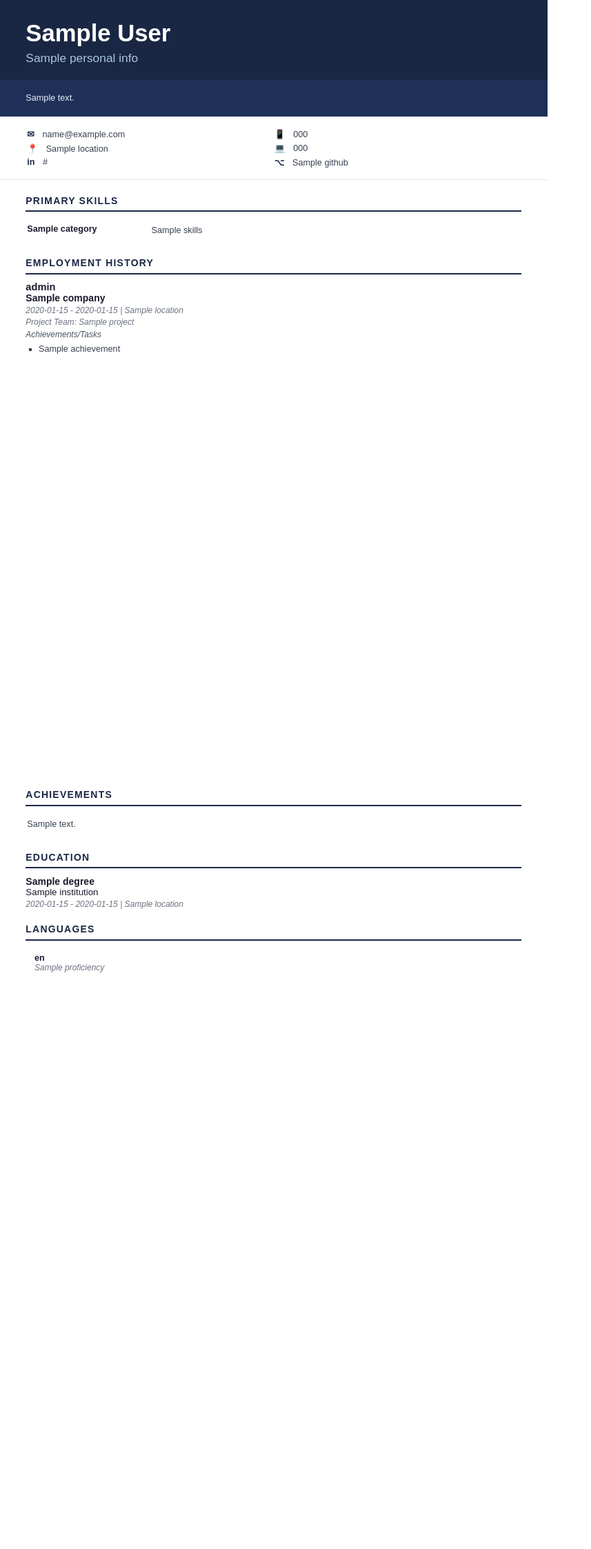
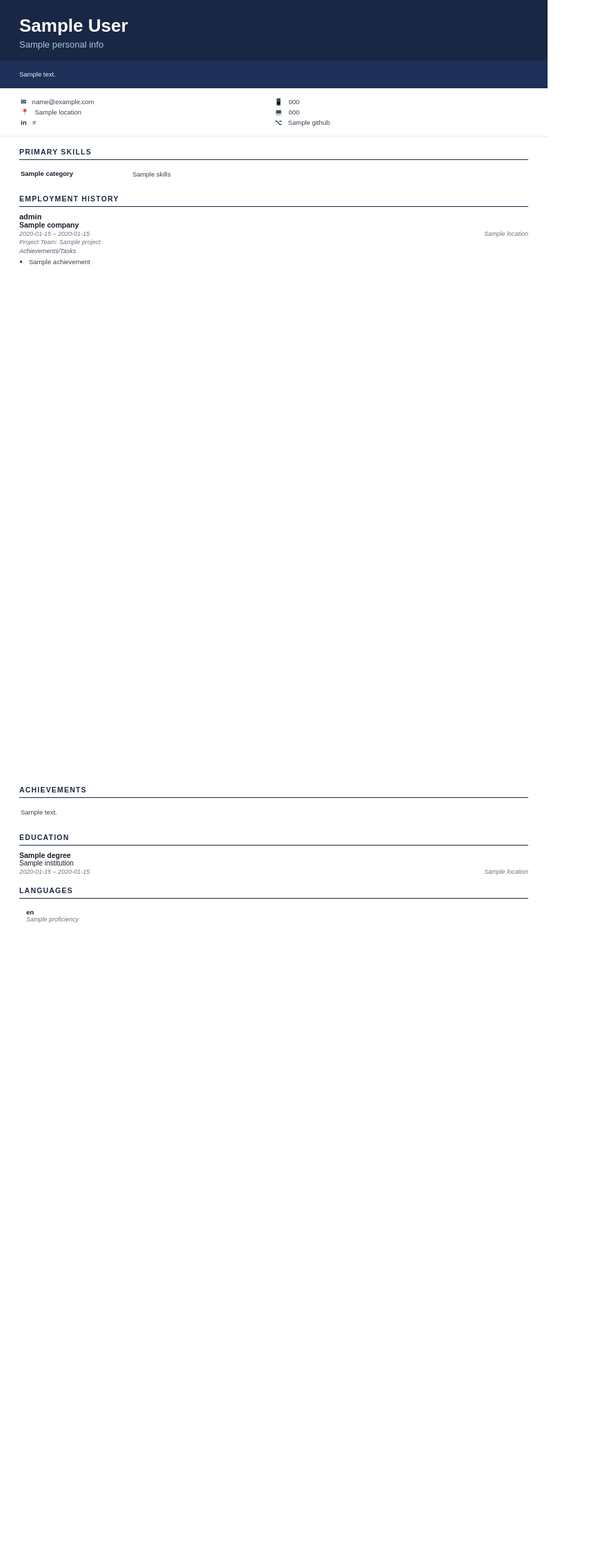
Before and after one commit to Joseph24x7/CreateResume, a Spring app: template backend/src/main/resources/templates/resume-pdf.html in a window 1280 px wide. Shown: the whole page at 69% size, without its empty margins (0-857 px from the left). Before the commit the page ends 1410 px from the top, so only its background shows below. Run offline with Thymeleaf, Linux system fonts and the light colour scheme; the template is opened without the code that fills it: most values are stand-ins (such as "Sample title", 1, 10 or a date in 2020); data that the repository does not hold is empty.

Commit message:
Synchronize PDF styling units to px matching the browser preview exactly and format metadata floats

```diff
--- a/backend/src/main/resources/templates/resume-pdf.html
+++ b/backend/src/main/resources/templates/resume-pdf.html
@@ -6,6 +6,8 @@
     <meta http-equiv="Content-Type" content="text/html; charset=UTF-8"/>
     <title th:text="${resume.title}">Resume</title>
     <style>
+        @import url('https://fonts.googleapis.com/css2?family=Inter:wght@400;600;700&amp;family=Outfit:wght@400;600;700&amp;family=Roboto:wght@400;500;700&amp;family=Lora:ital,wght@0,400;0,700;1,400&amp;display=swap');
+
         @page {
             size: A4;
             margin: 0;
@@ -14,14 +16,16 @@
 
         body {
             font-family: Arial, Helvetica, sans-serif;
-            font-size: 10pt;
+            font-size: 10px;
             color: #1a1a2e;
             background-color: #ffffff;
+            -webkit-print-color-adjust: exact !important;
+            print-color-adjust: exact !important;
         }
 
         .page {
-            width: 210mm;
-            height: 297mm;
+            width: 794px;
+            height: 1123px;
             overflow: hidden;
             position: relative;
             background-color: #ffffff;
@@ -35,59 +39,55 @@
             break-after: avoid;
         }
 
-        .header { background-color: #1a2744; color: white; padding: 22pt 28pt 16pt 28pt; }
-        .header-name { font-size: 26pt; font-weight: bold; margin-bottom: 4pt; }
-        .header-title { font-size: 13pt; color: #a8c4e0; }
+        .header { background-color: #1a2744; color: white; padding: 22px 28px 16px 28px; }
+        .header-name { font-size: 26px; font-weight: bold; margin-bottom: 4px; }
+        .header-title { font-size: 13px; color: #a8c4e0; }
 
-        .summary-band { background-color: #1e3057; color: #e8f0f8; padding: 12pt 28pt; font-size: 9.5pt; line-height: 1.65; }
+        .summary-band { background-color: #1e3057; color: #e8f0f8; padding: 12px 28px; font-size: 9.5px; line-height: 1.65; }
 
-        .contact-bar { padding: 10pt 28pt; border-bottom: 1px solid #e2e8f0; }
+        .contact-bar { padding: 10px 28px; border-bottom: 1px solid #e2e8f0; }
         .contact-table { width: 100%; }
-        .contact-item { font-size: 9.5pt; color: #374151; padding: 2pt 0; }
-        .contact-icon { color: #1a2744; font-weight: bold; margin-right: 6pt; }
+        .contact-item { font-size: 9.5px; color: #374151; padding: 2px 0; }
+        .contact-icon { color: #1a2744; font-weight: bold; margin-right: 6px; }
 
-        .body-content { padding: 0 28pt; }
+        .body-content { padding: 0 28px; }
 
-        .section { margin-top: 16pt; }
-        .section-title { font-size: 10.5pt; font-weight: bold; color: #1a2744; text-transform: uppercase;
-                          letter-spacing: 1.2px; padding-bottom: 5pt; border-bottom: 1.5pt solid #1a2744; margin-bottom: 8pt; }
+        .section { margin-top: 16px; }
+        .section-title { font-size: 10.5px; font-weight: bold; color: #1a2744; text-transform: uppercase;
+                          letter-spacing: 1.2px; padding-bottom: 5px; border-bottom: 1.5px solid #1a2744; margin-bottom: 8px; }
 
         .skills-table { width: 100%; }
-        .skill-category { font-weight: bold; font-size: 9.5pt; width: 25%; vertical-align: top; padding: 4pt 12pt 4pt 0; color: #1a1a2e; }
-        .skill-values { font-size: 9.5pt; vertical-align: top; padding: 4pt 0; color: #374151; line-height: 1.5; }
+        .skill-category { font-weight: bold; font-size: 9.5px; width: 160px; vertical-align: top; padding: 4px 12px 4px 0; color: #1a1a2e; }
+        .skill-values { font-size: 9.5px; vertical-align: top; padding: 4px 0; color: #374151; line-height: 1.5; }
 
-        .exp-entry { margin-bottom: 14pt; }
-        .exp-role { font-weight: bold; font-size: 11pt; color: #1a1a2e; }
-        .exp-company { font-weight: bold; font-size: 10.5pt; color: #1a1a2e; margin-bottom: 2pt; }
-        .exp-meta { color: #6b7280; font-size: 9pt; font-style: italic; margin-bottom: 2pt; }
-        .exp-project { color: #6b7280; font-size: 9pt; font-style: italic; margin-bottom: 3pt; }
-        .exp-label { font-size: 9pt; font-style: italic; color: #4b5563; margin-bottom: 3pt; }
-        .exp-bullets { margin-left: 14pt; }
-        .exp-bullets li { font-size: 9.5pt; line-height: 1.6; margin-bottom: 2pt; list-style-type: square; color: #374151; }
+        .exp-entry { margin-bottom: 14px; }
+        .exp-role { font-weight: bold; font-size: 11px; color: #1a1a2e; }
+        .exp-company { font-weight: bold; font-size: 10.5px; color: #1a1a2e; margin-bottom: 2px; }
 
-        /* Page 2 Subtle Header */
-        .header-subtle {
-            border-bottom: 2.5pt solid #1a2744;
-            padding: 18pt 28pt 12pt 28pt;
-            background-color: #f8fafc;
-            margin-bottom: 10pt;
-        }
-        .header-subtle-table { width: 100%; }
-        .header-subtle-name { font-size: 13pt; font-weight: bold; color: #1a2744; text-transform: uppercase; letter-spacing: 0.5px; }
-        .header-subtle-title { font-size: 9.5pt; color: #6b7280; font-style: italic; text-align: right; }
+        .exp-meta { color: #6b7280; font-size: 9px; font-style: italic; margin-bottom: 2px; }
+        .exp-dates { float: left; }
+        .exp-location { float: right; }
+
+        .exp-project { color: #6b7280; font-size: 9px; font-style: italic; margin-bottom: 3px; }
+        .exp-label { font-size: 9px; font-style: italic; color: #4b5563; margin-bottom: 3px; }
+        .exp-bullets { margin-left: 14px; list-style-type: square; color: #1a2744; }
+        .exp-bullets li { font-size: 9.5px; line-height: 1.6; margin-bottom: 2px; color: #374151; }
 
         .achievements-table { width: 100%; }
-        .achievement-cell { width: 50%; vertical-align: top; padding: 4pt 16pt 4pt 0; font-size: 9.5pt; line-height: 1.55; color: #374151; }
+        .achievement-cell { width: 50%; vertical-align: top; padding: 4px 16px 4px 0; font-size: 9.5px; line-height: 1.55; color: #374151; }
 
-        .edu-entry { margin-bottom: 10pt; }
-        .edu-degree { font-weight: bold; font-size: 10.5pt; color: #1a1a2e; }
-        .edu-institution { font-size: 10pt; color: #1a1a2e; margin-bottom: 2pt; }
-        .edu-meta { color: #6b7280; font-size: 9pt; font-style: italic; }
+        .edu-entry { margin-bottom: 10px; }
+        .edu-degree { font-weight: bold; font-size: 10.5px; color: #1a1a2e; }
+        .edu-institution { font-size: 10px; color: #1a1a2e; margin-bottom: 2px; }
+
+        .edu-meta { color: #6b7280; font-size: 9px; font-style: italic; }
+        .edu-dates { float: left; }
+        .edu-location { float: right; }
 
         .lang-table { width: 100%; }
-        .lang-cell { width: 25%; vertical-align: top; padding: 4pt 8pt; }
-        .lang-name { font-size: 9.5pt; font-weight: bold; color: #1a1a2e; }
-        .lang-proficiency { font-size: 9pt; color: #6b7280; font-style: italic; }
+        .lang-cell { width: 25%; vertical-align: top; padding: 4px 8px; }
+        .lang-name { font-size: 9.5px; font-weight: bold; color: #1a1a2e; }
+        .lang-proficiency { font-size: 9px; color: #6b7280; font-style: italic; }
     </style>
 </head>
 <body th:style="'font-family: ' + (${resume.data.font != null} ? ${resume.data.font} : 'Arial') + ', sans-serif;'">
@@ -149,10 +149,9 @@
                 <div class="exp-role" th:text="${exp.role}"></div>
                 <div class="exp-company" th:text="${exp.company}"></div>
                 <div class="exp-meta">
-                    <span th:text="${exp.startDate}"></span> -
-                    <span th:text="${exp.endDate != null and !#strings.isEmpty(exp.endDate)} ? ${exp.endDate} : 'Present'"></span>
-                    <span th:if="${exp.location != null and !#strings.isEmpty(exp.location)}"
-                          th:text="' | ' + ${exp.location}"></span>
+                    <span class="exp-dates" th:text="${exp.startDate} + ' – ' + (${exp.endDate != null and !#strings.isEmpty(exp.endDate)} ? ${exp.endDate} : 'Present')"></span>
+                    <span class="exp-location" th:if="${exp.location != null and !#strings.isEmpty(exp.location)}" th:text="${exp.location}"></span>
+                    <div style="clear: both;"></div>
                 </div>
                 <div class="exp-project" th:if="${exp.project != null and !#strings.isEmpty(exp.project)}">
                     Project Team: <span th:text="${exp.project}"></span>
@@ -190,10 +189,9 @@
                 <div class="edu-degree" th:text="${edu.degree}"></div>
                 <div class="edu-institution" th:text="${edu.institution}"></div>
                 <div class="edu-meta">
-                    <span th:text="${edu.startDate}"></span> -
-                    <span th:text="${edu.endDate}"></span>
-                    <span th:if="${edu.location != null and !#strings.isEmpty(edu.location)}"
-                          th:text="' | ' + ${edu.location}"></span>
+                    <span class="edu-dates" th:text="${edu.startDate} + ' – ' + ${edu.endDate}"></span>
+                    <span class="edu-location" th:if="${edu.location != null and !#strings.isEmpty(edu.location)}" th:text="${edu.location}"></span>
+                    <div style="clear: both;"></div>
                 </div>
             </div>
         </div>
```
